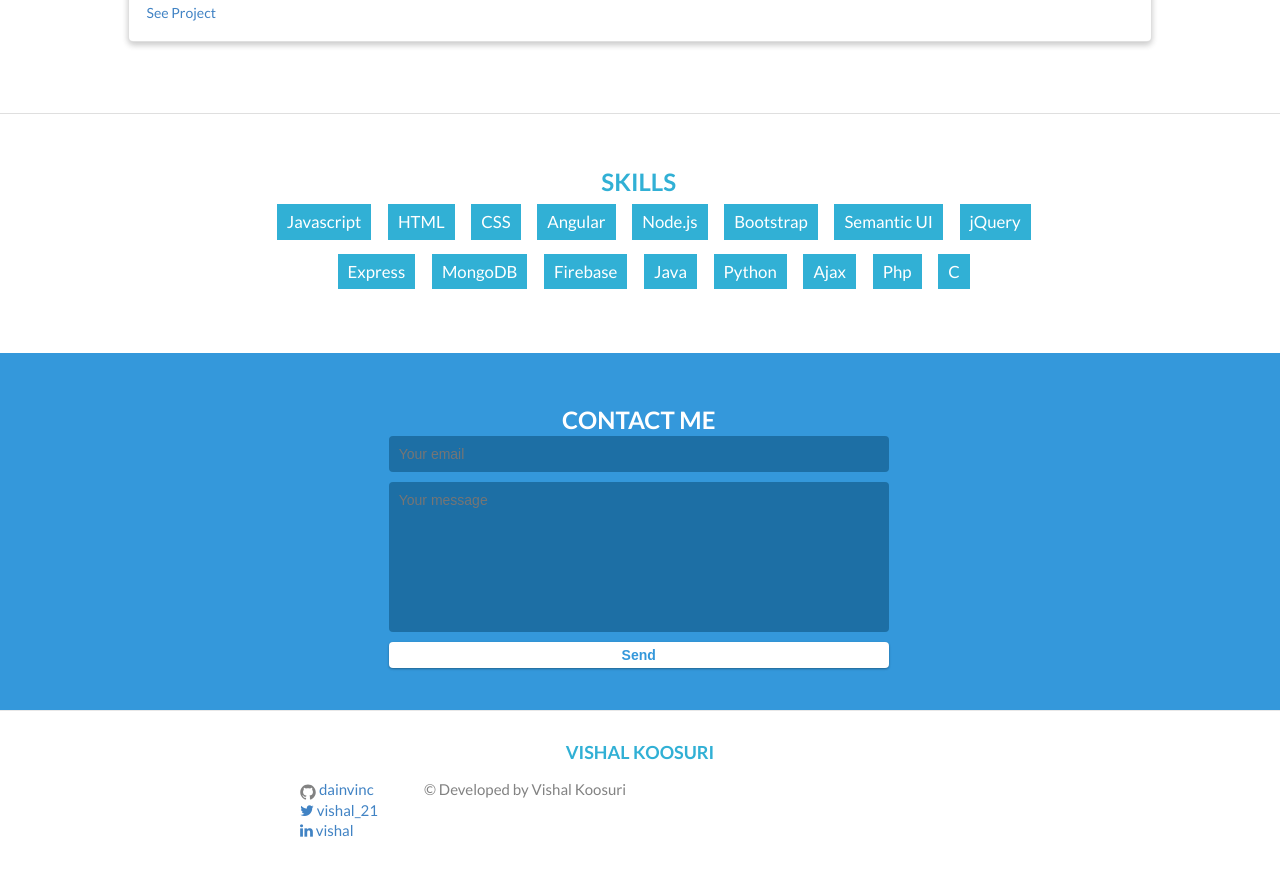
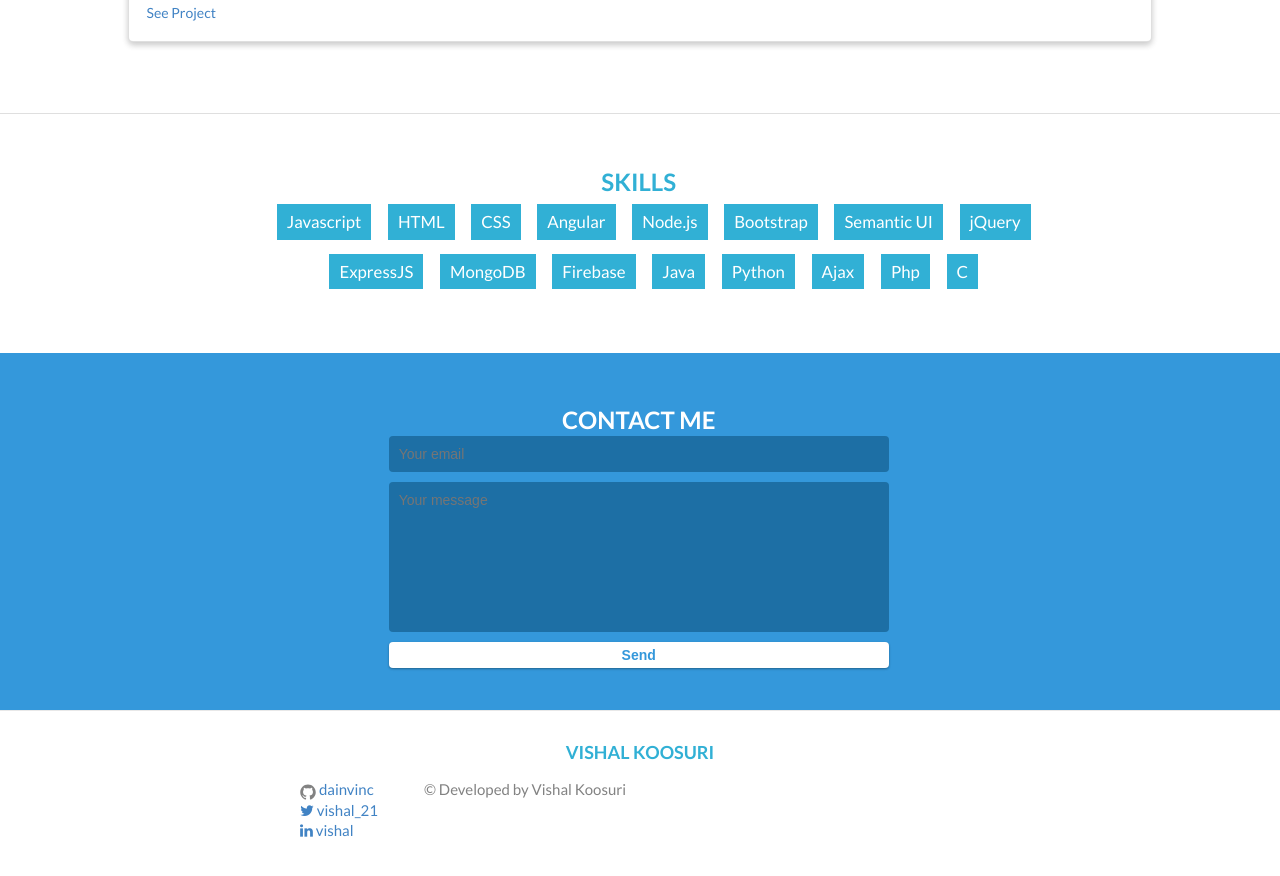
Before and after one commit to dainvinc/dainvinc.github.io, a Jekyll site: the page built from home.html, in a window 1280 px wide and 900 px high, scrolled down 3032 px. Shown: the top 876 px of the window. Built offline with Jekyll 4.4.1, drawn with Linux system fonts in a browser that asks for light colours; nearby versions of some CDN libraries.

Commit message:
Fixed some styling and added some indentations

```diff
--- a/home.html
+++ b/home.html
@@ -224,7 +224,7 @@ layout: default
               <li class="li-skills">Bootstrap</li>
               <li class="li-skills">Semantic UI</li>
               <li class="li-skills">jQuery</li>
-              <li class="li-skills">Express</li>
+              <li class="li-skills">ExpressJS</li>
               <li class="li-skills">MongoDB</li>
               <li class="li-skills">Firebase</li>
               <li class="li-skills">Java</li>
```
Lines whose indentation alone changed are shown as unchanged.
